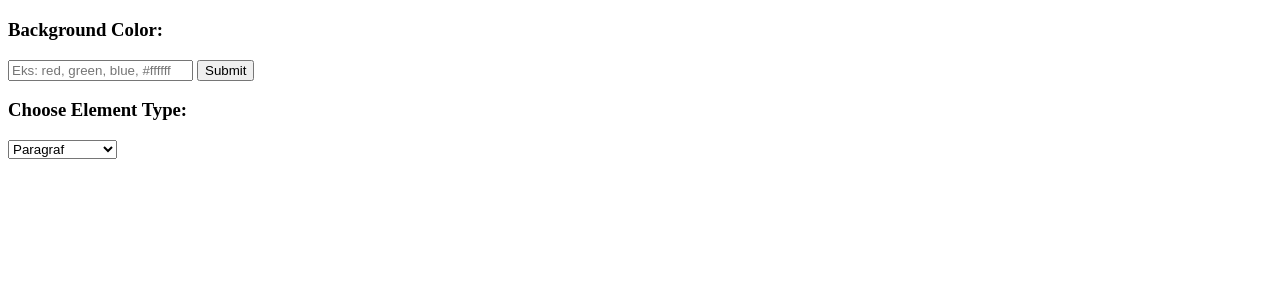
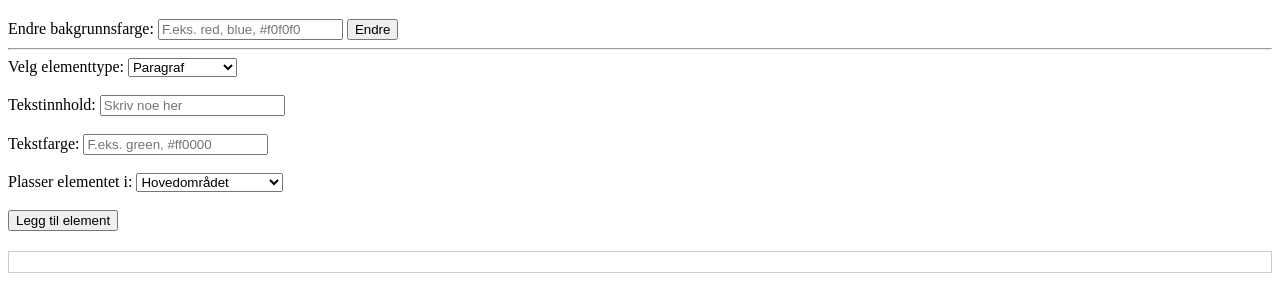
Before and after one commit to YounisLOL07/HTML_generator, a plain HTML site: page index.html in a window 1280 px wide. Shown: the part 61-352 px from the top of the page. Drawn offline with Linux system fonts and the light colour scheme.

Commit message:
Small and big changes
Changes on title, removed and added a few functions.

```diff
--- a/index.html
+++ b/index.html
@@ -3,36 +3,70 @@
 <head>
     <meta charset="UTF-8">
     <meta name="viewport" content="width=device-width, initial-scale=1.0">
-    <title>HTML generator</title>
+    <title>HTML Generator</title>
 </head>
 <body>
-    <div class="container">
+
     <h1>HTML Generator</h1>
-        <h3>Background Color:</h3>
-        <input type="text" id="background_color" placeholder="Eks: red, green, blue, #ffffff">
-        <button onclick="change_background()">Submit</button>
 
-        <h3>Choose Element Type:</h3>
+    <label for="bgColor">Endre bakgrunnsfarge:</label>
+    <input type="text" id="bgColor" placeholder="F.eks. red, blue, #f0f0f0">
+    <button onclick="changeBackground()">Endre</button>
+
+    <hr>
+
+    <label for="elementType">Velg elementtype:</label>
     <select id="elementType">
         <option value="p">Paragraf</option>
         <option value="h2">Overskrift (H2)</option>
         <option value="button">Knapp</option>
     </select>
 
-    </div>
+    <br><br>
 
+    <label for="elementContent">Tekstinnhold:</label>
+    <input type="text" id="elementContent" placeholder="Skriv noe her">
+
+    <br><br>
+
+    <label for="elementColor">Tekstfarge:</label>
+    <input type="text" id="elementColor" placeholder="F.eks. green, #ff0000">
+
+    <br><br>
+
+    <label for="parentElement">Plasser elementet i:</label>
+    <select id="parentElement">
+        <option value="container">Hovedområdet</option>
+        <option value="customContainer">Egendefinert område</option>
+    </select>
+
+    <br><br>
+
+    <button onclick="addElement()">Legg til element</button>
+
+    <div id="container"></div>
+    <div id="customContainer" style="border: 1px solid #ccc; padding: 10px; margin-top: 20px;"></div>
 
     <script>
-        function change_background(){
-            const background_color = document.getElementById('background_color').value;
-            document.body.style.backgroundColor = background_color;
+        function changeBackground() {
+            let color = document.getElementById("bgColor").value;
+            document.body.style.backgroundColor = color;
         }
 
-        function addElement(){
-            const elementType = document.getElementById('elementType').value;
+        function addElement() {
+            let elementType = document.getElementById("elementType").value;
+            let content = document.getElementById("elementContent").value;
+            let color = document.getElementById("elementColor").value;
+            let parent = document.getElementById(document.getElementById("parentElement").value);
 
+            let newElement = document.createElement(elementType);
+            newElement.textContent = content;
+            newElement.style.color = color;
+            newElement.classList.add("generated");
+
+            parent.appendChild(newElement);
         }
+    </script>
 
-    </script>
 </body>
 </html>
```
Lines whose indentation alone changed are shown as unchanged.
